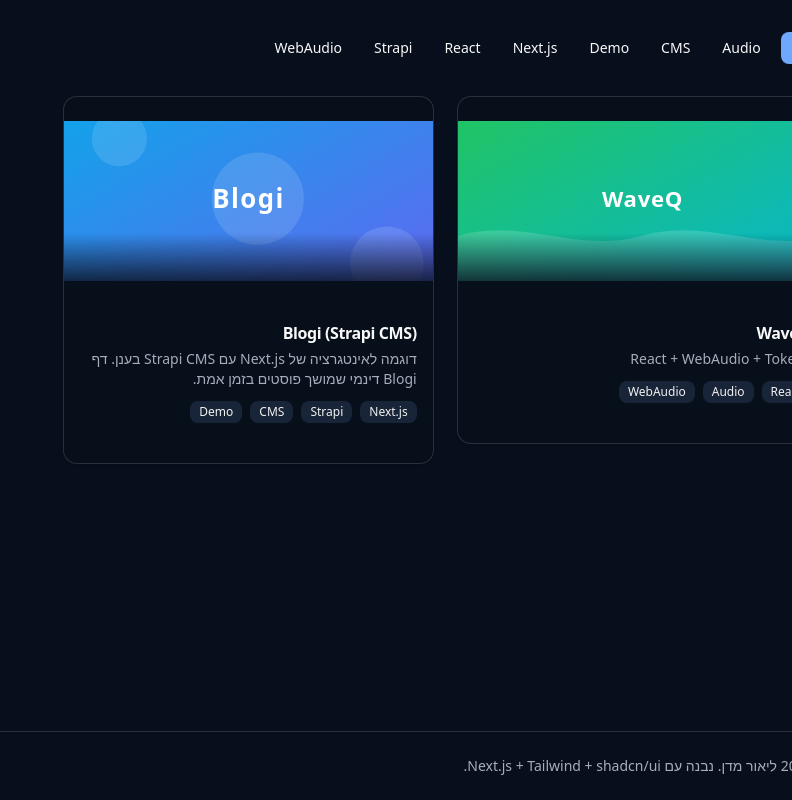
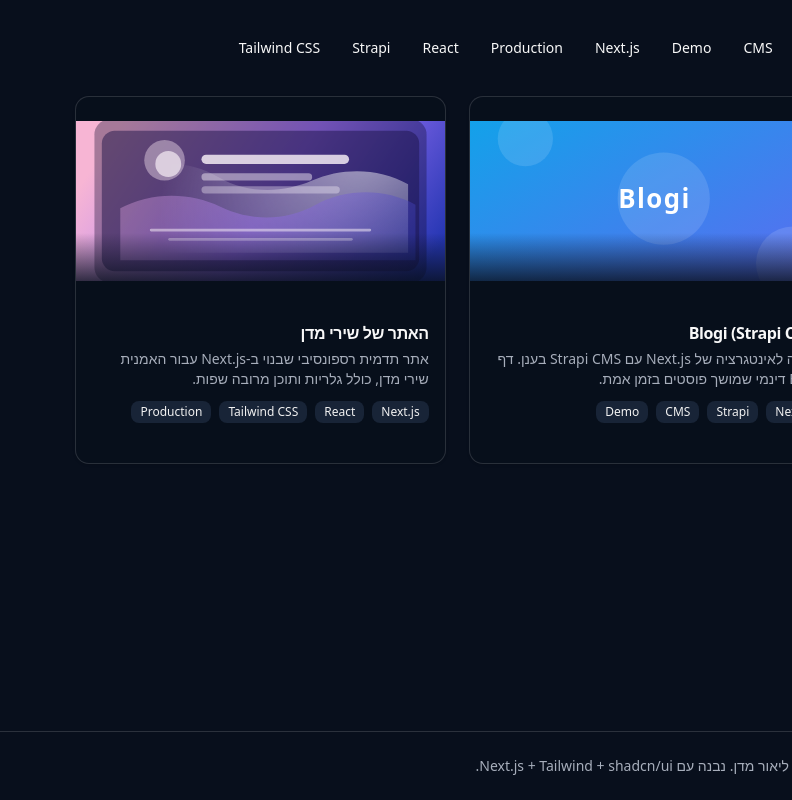
Before and after one commit to liormedan/LiorMedan-DeveloperPage, a Next.js app: page /projects in a window 1280 px wide. Shown: the whole page, without its empty margins (488-1280 px from the left). Built offline with nearby package versions, Linux system fonts and the light colour scheme.

Commit message:
feat(projects): add Shiri Medan artwork

```diff
--- a/src/data/projects.ts
+++ b/src/data/projects.ts
@@ -1,13 +1,6 @@
 export type Project = { title: string; description: string; href: string; image?: string; tags?: string[] };
 
 export const projects: Project[] = [
-  {
-    title: "WaveQ",
-    description: "React + WebAudio + Tokens",
-    href: "https://example.com/waveq",
-    image: "/images/projects/placeholder-waveq.svg",
-    tags: ["React", "Audio", "WebAudio"],
-  },
   {
     title: "Blogi (Strapi CMS)",
     description: "דוגמה לאינטגרציה של Next.js עם Strapi CMS בענן. דף Blogi דינמי שמושך פוסטים בזמן אמת.",
@@ -15,4 +8,11 @@ export const projects: Project[] = [
     image: "/images/projects/placeholder-moods.svg",
     tags: ["Next.js", "Strapi", "CMS", "Demo"],
   },
+  {
+    title: "האתר של שירי מדן",
+    description: "אתר תדמית רספונסיבי שבנוי ב-Next.js עבור האמנית שירי מדן, כולל גלריות ותוכן מרובה שפות.",
+    href: "https://shirimedan25.vercel.app/",
+    image: "/images/projects/placeholder-shiri.svg",
+    tags: ["Next.js", "React", "Tailwind CSS", "Production"],
+  },
 ];
```
Also changed, not shown: public/images/projects/placeholder-shiri.svg (added).
